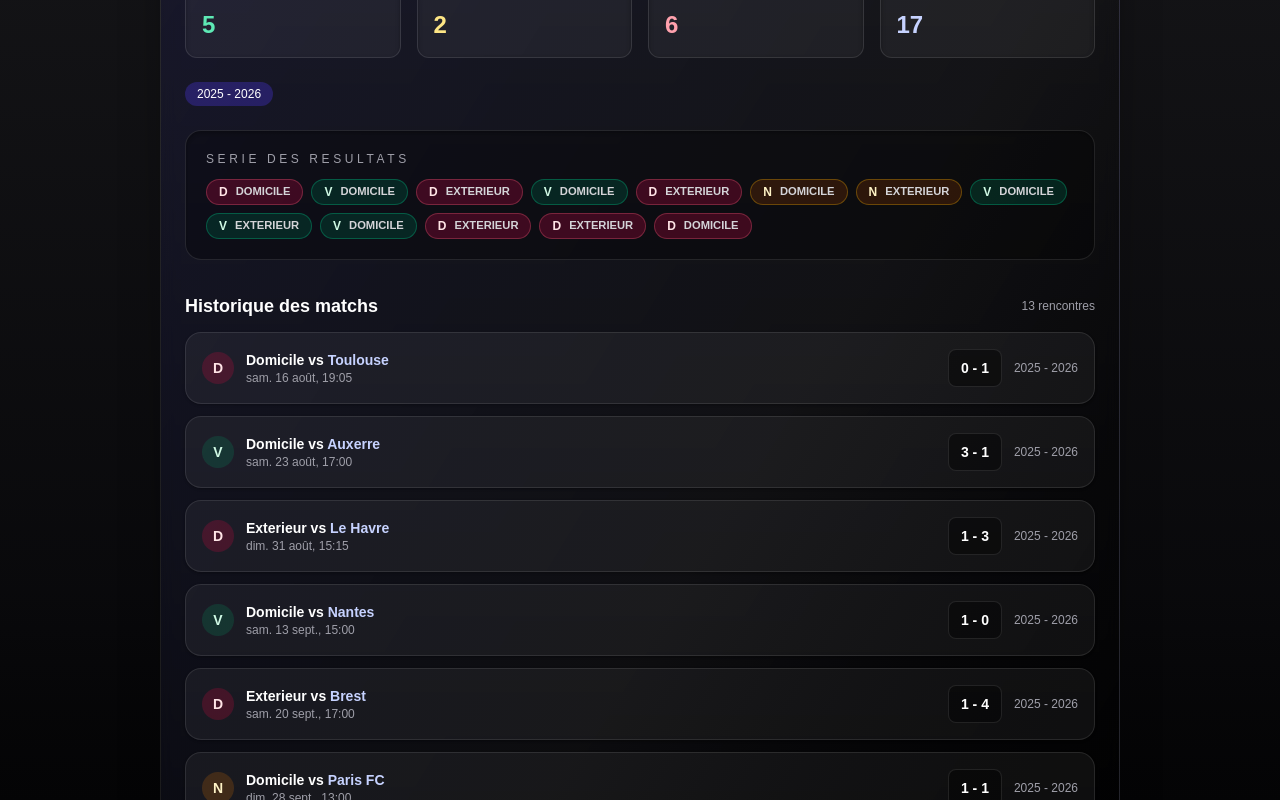
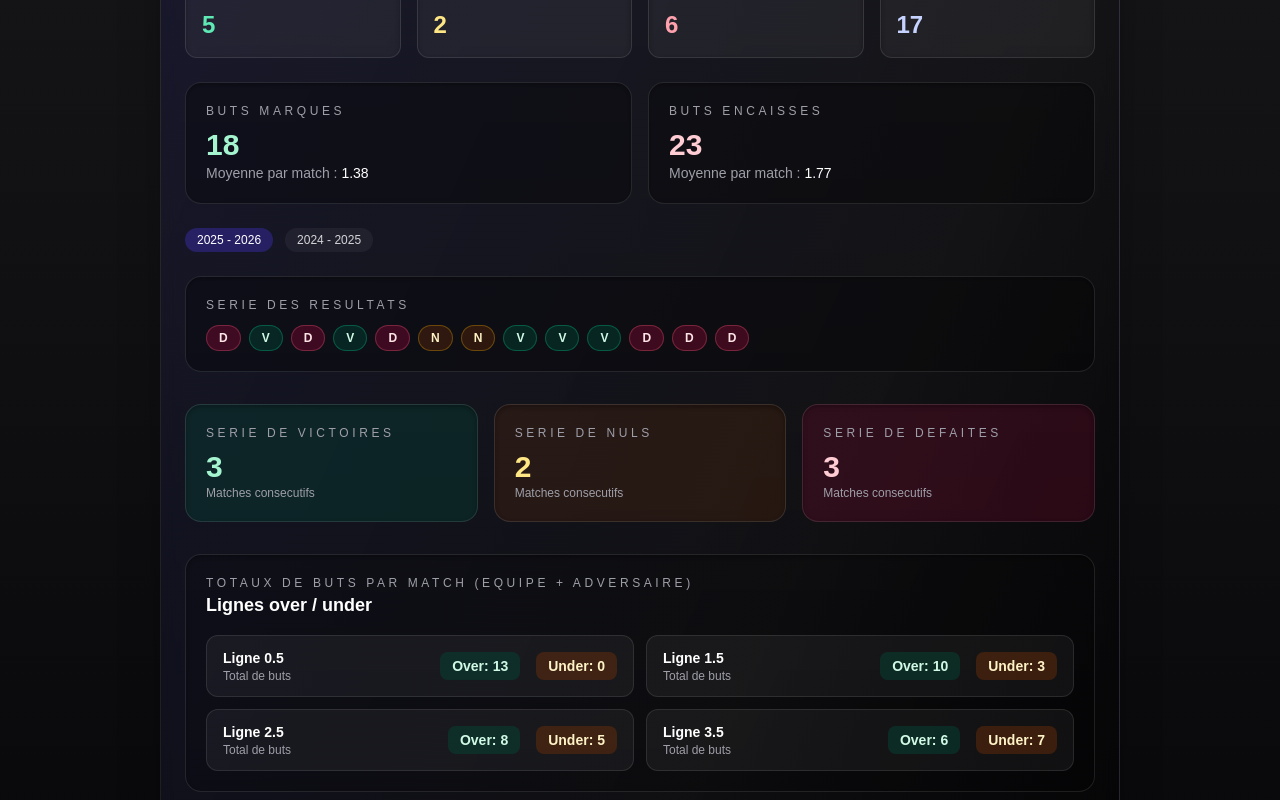
Before and after one commit to RichardFLW/OddsEngine, a Next.js app: page /teams/1c9f9451-a3b2-410b-803b-3a51f6174b1b in a window 1280 px wide. Shown: the part 300-1100 px from the top of the page. Built offline with nearby package versions, Linux system fonts and the light colour scheme.

Commit message:
Add Stats

```diff
--- a/app/teams/[teamId]/TeamSeasonSelector.tsx
+++ b/app/teams/[teamId]/TeamSeasonSelector.tsx
@@ -2,7 +2,7 @@
 
 import { useRouter } from "next/navigation";
 
-type Season = { id: string; name: string };
+type Season = { id: string; name: string; teamId: string };
 
 type Props = {
   teamId: string;
@@ -16,9 +16,11 @@
   return (
     <select
       value={selectedSeasonId}
-      onChange={(event) =>
-        router.push(`/teams/${teamId}?season=${event.target.value}`)
-      }
+      onChange={(event) => {
+        const nextSeason = seasons.find((s) => s.id === event.target.value);
+        const nextTeamId = nextSeason?.teamId ?? teamId;
+        router.push(`/teams/${nextTeamId}?season=${event.target.value}`);
+      }}
       className="w-full rounded-xl border border-white/20 bg-black/30 px-4 py-2 text-white outline-none transition focus:border-indigo-300 sm:w-64"
     >
       {seasons.map((season) => (
--- a/app/teams/[teamId]/page.tsx
+++ b/app/teams/[teamId]/page.tsx
@@ -29,8 +29,12 @@
       ? resolvedSearchParams.season
       : profile.latestSeasonId;
 
+  const selectedSeasonTeamId =
+    profile.seasons.find((season) => season.id === selectedSeasonId)?.teamId ??
+    resolvedParams.teamId;
+
   const seasonData = await getLigue1TeamSeasonData(
-    resolvedParams.teamId,
+    selectedSeasonTeamId,
     selectedSeasonId,
   );
 
@@ -129,6 +133,39 @@
             ))}
           </div>
 
+          <div className="mt-6 grid gap-4 sm:grid-cols-2">
+            {[
+              {
+                title: "Buts marques",
+                total: seasonData.goalsFor,
+                avg: seasonData.goalsForAvg,
+                accent: "text-emerald-200",
+              },
+              {
+                title: "Buts encaisses",
+                total: seasonData.goalsAgainst,
+                avg: seasonData.goalsAgainstAvg,
+                accent: "text-rose-200",
+              },
+            ].map((item) => (
+              <div
+                key={item.title}
+                className="rounded-2xl border border-white/10 bg-black/30 p-5 shadow-inner shadow-black/30"
+              >
+                <p className="text-xs uppercase tracking-[0.3em] text-zinc-400">
+                  {item.title}
+                </p>
+                <p className={`mt-2 text-3xl font-semibold ${item.accent}`}>
+                  {item.total}
+                </p>
+                <p className="text-sm text-zinc-400">
+                  Moyenne par match :{" "}
+                  <span className="text-white">{item.avg.toFixed(2)}</span>
+                </p>
+              </div>
+            ))}
+          </div>
+
           <div className="mt-6 flex flex-wrap items-center gap-3 text-xs text-zinc-300">
             {profile.seasons.map((season) => (
               <Link
@@ -163,12 +200,77 @@
                     className={`inline-flex items-center gap-2 rounded-full border px-3 py-1 text-xs font-semibold uppercase ${base}`}
                   >
                     {match.result}
-                    <span className="text-[0.7rem] text-zinc-300">
-                      {match.isHome ? "Domicile" : "Exterieur"}
-                    </span>
                   </span>
                 );
               })}
+            </div>
+          </section>
+
+          <section className="mt-8 grid grid-cols-1 gap-4 sm:grid-cols-3">
+            {[
+              {
+                label: "Serie de victoires",
+                value: seasonData.longestWinStreak,
+                accent: "text-emerald-200",
+                bg: "bg-emerald-900/30",
+              },
+              {
+                label: "Serie de nuls",
+                value: seasonData.longestDrawStreak,
+                accent: "text-amber-200",
+                bg: "bg-amber-900/20",
+              },
+              {
+                label: "Serie de defaites",
+                value: seasonData.longestLossStreak,
+                accent: "text-rose-200",
+                bg: "bg-rose-900/25",
+              },
+            ].map((item) => (
+              <div
+                key={item.label}
+                className={`rounded-2xl border border-white/10 p-5 shadow-inner shadow-black/30 ${item.bg}`}
+              >
+                <p className="text-xs uppercase tracking-[0.3em] text-zinc-400">
+                  {item.label}
+                </p>
+                <p className={`mt-2 text-3xl font-semibold ${item.accent}`}>
+                  {item.value}
+                </p>
+                <p className="text-xs text-zinc-400">Matches consecutifs</p>
+              </div>
+            ))}
+          </section>
+
+          <section className="mt-8 rounded-2xl border border-white/10 bg-black/20 p-5 shadow-inner shadow-black/30">
+            <div className="flex items-center justify-between">
+              <div>
+                <p className="text-xs uppercase tracking-[0.3em] text-zinc-400">
+                  Totaux de buts par match (equipe + adversaire)
+                </p>
+                <h3 className="text-lg font-semibold text-white">Lignes over / under</h3>
+              </div>
+            </div>
+            <div className="mt-4 grid grid-cols-1 gap-3 sm:grid-cols-2">
+              {seasonData.totals.map((line) => (
+                <div
+                  key={line.line}
+                  className="flex items-center justify-between rounded-xl border border-white/10 bg-white/5 px-4 py-3"
+                >
+                  <div>
+                    <p className="text-sm font-semibold text-white">Ligne {line.line}</p>
+                    <p className="text-xs text-zinc-400">Total de buts</p>
+                  </div>
+                  <div className="flex items-center gap-4 text-sm font-semibold text-white">
+                    <span className="rounded-lg bg-emerald-900/40 px-3 py-1 text-emerald-100">
+                      Over: {line.over}
+                    </span>
+                    <span className="rounded-lg bg-amber-900/40 px-3 py-1 text-amber-100">
+                      Under: {line.under}
+                    </span>
+                  </div>
+                </div>
+              ))}
             </div>
           </section>
 
--- a/lib/ligue1.ts
+++ b/lib/ligue1.ts
@@ -67,7 +67,7 @@
 export type TeamProfile = {
   teamId: string;
   teamName: string;
-  seasons: { id: string; name: string }[];
+  seasons: { id: string; name: string; teamId: string }[];
   latestSeasonId: string;
 };
 
@@ -92,7 +92,13 @@
   losses: number;
   goalsFor: number;
   goalsAgainst: number;
+  goalsForAvg: number;
+  goalsAgainstAvg: number;
   points: number;
+  totals: { line: number; over: number; under: number }[];
+  longestWinStreak: number;
+  longestDrawStreak: number;
+  longestLossStreak: number;
   matches: TeamSeasonMatch[];
 };
 
@@ -272,25 +278,49 @@
 ): Promise<TeamProfile | null> {
   const db = await readJsonFile<DbFile>(path.join(DATA_ROOT, "db.json"));
 
-  const seasonsForTeam: { id: string; name: string; teamName: string }[] = [];
+  // First pass: find the reference team name by id in any season.
+  let referenceName: string | null = null;
+  const seasonsCache = new Map<string, SeasonFile>();
   for (const seasonId of db.seasonOrder) {
     const filePath = path.join(LIGUE1_SEASONS_DIR, `${seasonId}.json`);
     const season = await readJsonFile<SeasonFile>(filePath);
-    const team = season.teams.find((t) => t.id === teamId);
-    if (team) {
-      seasonsForTeam.push({ id: season.id, name: season.name, teamName: team.name });
+    seasonsCache.set(seasonId, season);
+
+    const matchById = season.teams.find((t) => t.id === teamId);
+    if (matchById) {
+      referenceName = matchById.name;
     }
   }
 
-  if (seasonsForTeam.length === 0) {
+  if (!referenceName) {
     return null;
   }
 
+  // Second pass: collect all seasons where the same name appears.
+  const seasonsForTeam: { id: string; name: string; teamId: string; teamName: string }[] =
+    [];
+  for (const seasonId of db.seasonOrder) {
+    const season = seasonsCache.get(seasonId)!;
+    const matchByName = season.teams.find(
+      (t) => t.name.toLowerCase() === referenceName.toLowerCase(),
+    );
+    if (matchByName) {
+      seasonsForTeam.push({
+        id: season.id,
+        name: season.name,
+        teamId: matchByName.id,
+        teamName: matchByName.name,
+      });
+    }
+  }
+
+  if (seasonsForTeam.length === 0) return null;
+
   const latest = seasonsForTeam[0];
   return {
-    teamId,
-    teamName: latest.teamName,
-    seasons: seasonsForTeam.map((s) => ({ id: s.id, name: s.name })),
+    teamId: latest.teamId,
+    teamName: referenceName,
+    seasons: seasonsForTeam,
     latestSeasonId: latest.id,
   };
 }
@@ -343,7 +373,37 @@
   const losses = matches.filter((m) => m.result === "D").length;
   const goalsFor = matches.reduce((acc, m) => acc + m.goalsFor, 0);
   const goalsAgainst = matches.reduce((acc, m) => acc + m.goalsAgainst, 0);
+  const matchCount = matches.length || 1;
+  const goalsForAvg = goalsFor / matchCount;
+  const goalsAgainstAvg = goalsAgainst / matchCount;
   const points = wins * 3 + draws;
+
+  const TOTAL_LINES = [0.5, 1.5, 2.5, 3.5];
+  const totals = TOTAL_LINES.map((line) => {
+    const over = matches.filter(
+      (m) => m.goalsFor + m.goalsAgainst > line,
+    ).length;
+    const under = matches.length - over;
+    return { line, over, under };
+  });
+
+  const computeLongestStreak = (target: "V" | "N" | "D") => {
+    let best = 0;
+    let current = 0;
+    for (const m of matches) {
+      if (m.result === target) {
+        current += 1;
+        if (current > best) best = current;
+      } else {
+        current = 0;
+      }
+    }
+    return best;
+  };
+
+  const longestWinStreak = computeLongestStreak("V");
+  const longestDrawStreak = computeLongestStreak("N");
+  const longestLossStreak = computeLongestStreak("D");
 
   return {
     seasonId: season.id,
@@ -353,7 +413,13 @@
     losses,
     goalsFor,
     goalsAgainst,
+    goalsForAvg,
+    goalsAgainstAvg,
     points,
+    totals,
+    longestWinStreak,
+    longestDrawStreak,
+    longestLossStreak,
     matches,
   };
 }
--- a/package.json
+++ b/package.json
@@ -11,17 +11,18 @@
   "dependencies": {
     "@vercel/analytics": "^1.5.0",
     "next": "16.0.1",
+    "postcss": "^8.5.6",
     "react": "19.2.0",
     "react-dom": "19.2.0"
   },
   "devDependencies": {
-    "@tailwindcss/postcss": "^4",
+    "@tailwindcss/postcss": "^4.1.17",
     "@types/node": "^20",
     "@types/react": "^19",
     "@types/react-dom": "^19",
     "eslint": "^9",
     "eslint-config-next": "16.0.1",
-    "tailwindcss": "^4",
+    "tailwindcss": "^4.1.17",
     "typescript": "^5"
   }
 }
```
Also changed, not shown: 1 other file (tests, documents, lock files or other folders).
